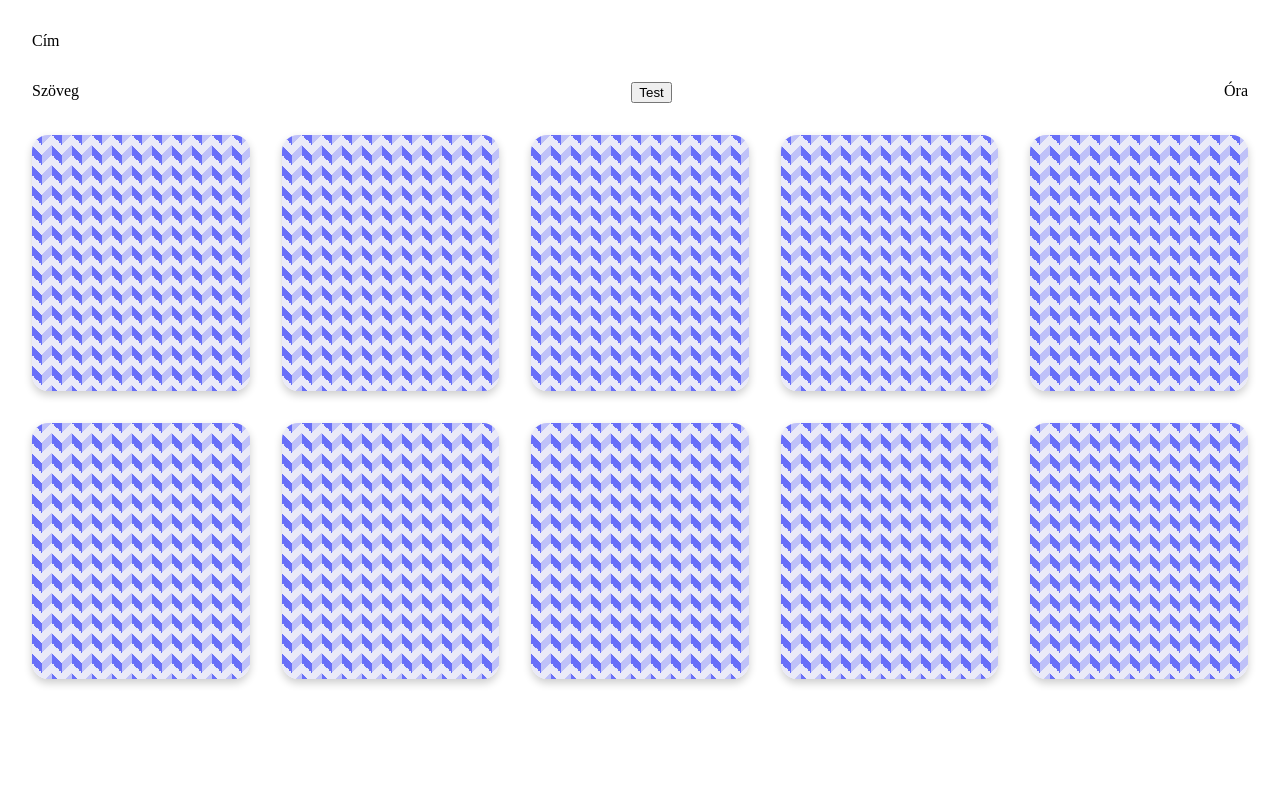
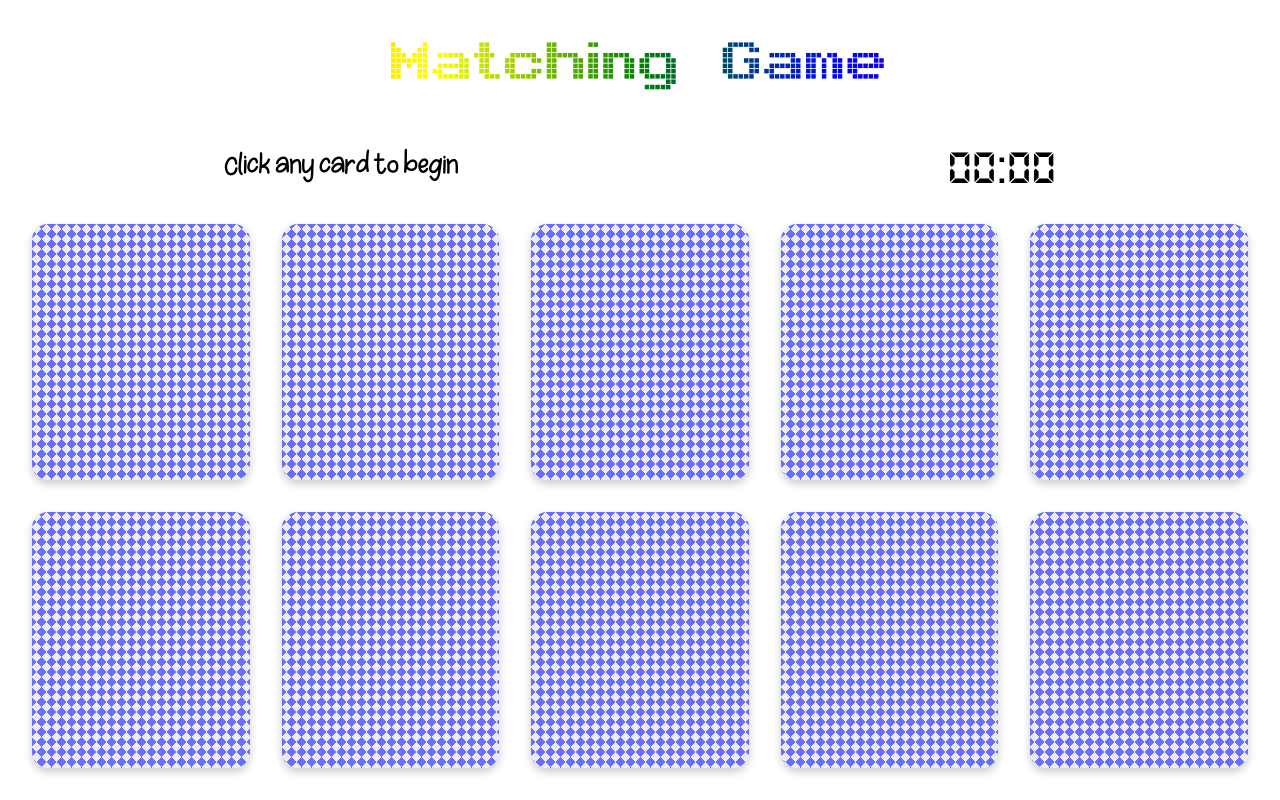
Before and after one commit to Strukturavaltas-03-Frontend-2022/js3-projekt-matching-game-ekdora, a plain HTML site: page index.html in a window 1280 px wide. Drawn offline with Linux system fonts and the light colour scheme.

Commit message:
[WIP] correction and styling

```diff
--- a/index.html
+++ b/index.html
@@ -1,5 +1,5 @@
 <!DOCTYPE html>
-<html lang="hu">
+<html lang="en">
 
 <head>
 	<meta charset="UTF-8">
@@ -11,11 +11,12 @@
 
 <body>
 	<div class="mg-wrapper flex flex-col gap-8">
-		<div>Cím</div>
+		<div class="matching-game__title flex justify-center">Matching Game</div>
 		<div class="flex justify-between">
-			<div>Szöveg</div>
-			<button id="test">Test</button>
-			<div>Óra</div>
+			<div class="matching-game__instruction">Click any card to begin</div>
+			<div class="timer-wrapper flex">
+				<div class="matching-game__timer">00:00</div>
+			</div>
 		</div>
 		<div id="matching-game__board" class="flex flex-wrap gap-8"></div>
 	</div>
--- a/js/mg.js
+++ b/js/mg.js
@@ -1,8 +1,8 @@
 const imgIdPrefix = 'matching-game__img_'
 const board = document.querySelector('#matching-game__board');
-const testBtn = document.querySelector('#test');
 let cardImgNames = ['apple', 'banana', 'cherry', 'pear', 'watermelon'];
 cardImgNames = [...cardImgNames, ...cardImgNames];
+let cardImgIds = [];
 
 const shuffle = (array) => {
     let currentIndex = array.length, randomIndex;
@@ -49,25 +49,29 @@ const createCardElement = (src, alt, idx) => {
     board.appendChild(card);
 };
 
-initBoard = () => {
 shuffle(cardImgNames);
 cardImgNames.forEach((cardImgName, idx) => {
     createCardElement(`assets/images/${cardImgName}.svg`, cardImgName, idx);
 });
-}
 
-initBoard();
 
 const allImg = document.querySelectorAll(`[id^='${imgIdPrefix}']`);
 const cards = document.querySelectorAll('.flip-card-inner');
 
-testBtn.addEventListener('click', () => {
+const resetCards = () => {
+    cards.forEach(card => {
+        card.classList.remove('rotate');
+    });
     shuffle(cardImgNames);
+    setTimeout(() => { resetImgs(); addClickEventToCards(); }, 100);
+}
+
+const resetImgs = () => {
     allImg.forEach((img, idx) => {
         img.src = `assets/images/${cardImgNames[idx]}.svg`;
         img.alt = cardImgNames[idx];
     });
-});
+}
 
 let currentFirstSelected = false;
 let isBoardLocked = false;
@@ -76,11 +80,16 @@ let firstSelectedCard, secondSelectedCard;
 const resetBoard = () => {
     [currentFirstSelected, isBoardLocked] = [false, false];
     [firstSelectedCard, secondSelectedCard] = [null, null];
+    if (cardImgIds.length === cardImgNames.length) {
+        cardImgIds = [];
+        setTimeout(resetCards, 5000);
+    }
 }
 
-const disablePair = () => {
+const disablePair = (firstCard, secondCard) => {
     firstSelectedCard.removeEventListener('click', flipCard);
     secondSelectedCard.removeEventListener('click', flipCard);
+    cardImgIds.push(firstCard.id, secondCard.id);
     resetBoard();
 }
 
@@ -94,9 +103,9 @@ const unflipLastTwoCards = () => {
 }
 
 const checkForMatch = () => {
-    const firstCardAlt = firstSelectedCard.querySelector(`[id^='${imgIdPrefix}']`).alt;
-    const secondCardAlt = secondSelectedCard.querySelector(`[id^='${imgIdPrefix}']`).alt;
-    firstCardAlt === secondCardAlt ? disablePair() : unflipLastTwoCards();
+    const firstCard = firstSelectedCard.querySelector(`[id^='${imgIdPrefix}']`);
+    const secondCard = secondSelectedCard.querySelector(`[id^='${imgIdPrefix}']`);
+    firstCard.alt === secondCard.alt ? disablePair(firstCard, secondCard) : unflipLastTwoCards();
 }
 
 function flipCard() {
@@ -113,6 +122,10 @@ function flipCard() {
     }
 }
 
+const addClickEventToCards = () => {
     cards.forEach(card => {
         card.addEventListener('click', flipCard);
     });
+}
+
+addClickEventToCards();
--- a/style.css
+++ b/style.css
@@ -1,3 +1,19 @@
+@font-face {
+	font-family: Arcade;
+	src: url("assets/fonts/arcade/arcade.ttf");
+}
+
+@font-face {
+	font-family: Kidsplay;
+	src: url("assets/fonts/kidsplay/kidsplay.otf");
+}
+
+@font-face {
+	font-family: Ds-DigiB;
+	src: url("assets/fonts/ds_digital/DS-DIGIB.ttf");
+}
+
+
 body {
 	margin: 0;
 }
@@ -109,12 +125,32 @@ body {
 .card-back {
 	background-color: #e5e5f7;
 	opacity: 0.8;
-	background: linear-gradient(135deg, #444cf755 25%, transparent 25%) -10px 0/ 20px 20px,
-		linear-gradient(225deg, #444cf7 25%, transparent 25%) -10px 0/ 20px 20px,
-		linear-gradient(315deg, #444cf755 25%, transparent 25%) 0px 0/ 20px 20px,
-		linear-gradient(45deg, #444cf7 25%, #e5e5f7 25%) 0px 0/ 20px 20px;
+	background-image: linear-gradient(135deg, #444cf7 25%, transparent 25%), linear-gradient(225deg, #444cf7 25%, transparent 25%), linear-gradient(45deg, #444cf7 25%, transparent 25%), linear-gradient(315deg, #444cf7 25%, #e5e5f7 25%);
+	background-position: 10px 0, 10px 0, 0 0, 0 0;
+	background-size: 10px 10px;
+	background-repeat: repeat;
 }
 
 .flip-card-front-img {
 	height: calc(100% - 2rem);
 }
+
+.matching-game__title {
+	font-family: Arcade;
+	font-size: 5rem;
+	background-image: linear-gradient(to left, violet, indigo, blue, green, yellow, orange, red);
+	-webkit-background-clip: text;
+	-webkit-text-fill-color: transparent;
+}
+
+.matching-game__instruction {
+	font-family: kidsplay;
+	font-size: 3rem;
+	padding-left: 12rem;
+}
+
+.matching-game__timer {
+	font-family: Ds-DigiB;
+	font-size: 3rem;
+	padding-right: 12rem;
+}
```
Also changed, not shown: assets/fonts/arcade/arcade.ttf (added), assets/fonts/arcade/pizzadudedotdk.txt (added), assets/fonts/ds_digital/DIGITAL.TXT (added), assets/fonts/ds_digital/DS-DIGI.TTF (added), assets/fonts/ds_digital/DS-DIGIB.TTF (added), assets/fonts/ds_digital/DS-DIGII.TTF (added), assets/fonts/ds_digital/DS-DIGIT.TTF (added), assets/fonts/kidsplay/kidsplay.otf (added). Lines whose indentation alone changed are shown as unchanged.
